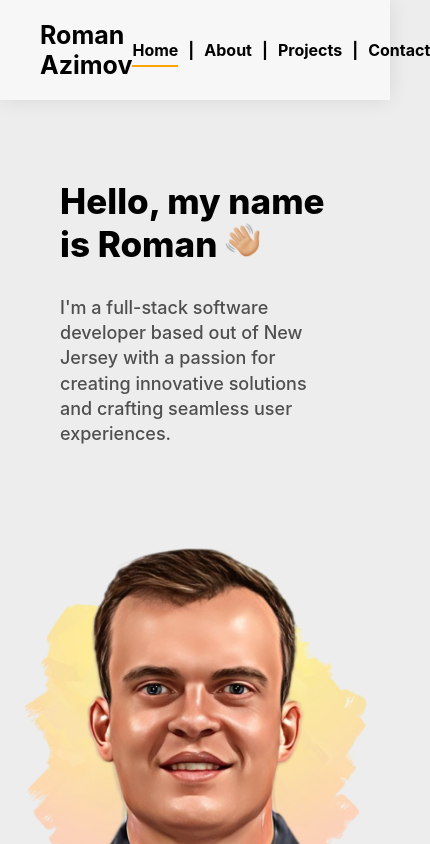
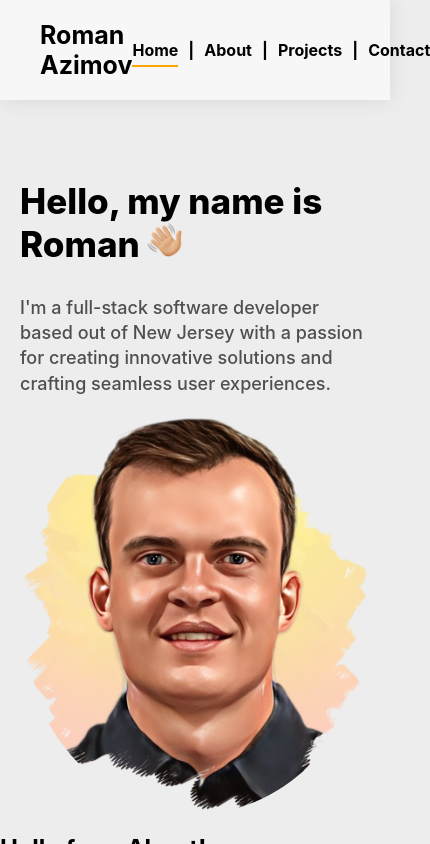
Before and after one commit to romanazimov/PersonalWebsite, a React (Create React App) app: page / in a window 390 px wide. Shown: the top 844 px of the page, 430 px wide, since content can reach past the window. Built offline with nearby package versions, Linux system fonts and the light colour scheme.

Commit message:
Minor home edits

```diff
--- a/src/Components/home/Home.css
+++ b/src/Components/home/Home.css
@@ -6,13 +6,22 @@
 
 #home {
     padding-top: 150px;
+    display: flex;
+    justify-content: center;
+}
+
+#home-logo {
+    pointer-events: none;
+    user-select: none;
 }
 
 #cont-bio {
     display: flex;
     justify-content: center;
+    align-items: center;
     gap: 5rem;
-    padding: 0 60px;
+    /* padding: 0 60px; */
+    max-width: 970px;
 }
 
 .short-bio {
@@ -31,6 +40,13 @@
 
 #hand {
     width: 50px;
+}
+
+@media (max-width: 1100px) {
+    #cont-bio {
+        padding: 0 60px;
+        gap: 0;
+    }
 }
 
 @media (max-width: 700px) {
--- a/src/Components/nav/Nav.js
+++ b/src/Components/nav/Nav.js
@@ -25,15 +25,13 @@ export default function Nav() {
 
     return (
         <nav>
-            <a href="/">
+            {/* <a href="/"> */}
                 <span id="home-logo">Roman Azimov</span>
-            </a>
+            {/* </a> */}
             <div id="routes">
-                <a href="#home">
-                    <CustomLink to="/" onClick={() => scrollToSection('home', '/')}>
-                        Home
-                    </CustomLink>
-                </a>
+                <CustomLink to="/" onClick={() => scrollToSection('home', '/')}>
+                    Home
+                </CustomLink>
                 <span className="seperator">|</span>
                 <CustomLink to="/about" onClick={() => scrollToSection('about', '/about')}>
 					About
--- a/src/styles/global.css
+++ b/src/styles/global.css
@@ -1,7 +1,8 @@
 .body-container {
-    max-width: 970px;
+    /* max-width: 970px; */
     margin: 0 auto;
-    position: relative;
+    display: flex;
+    flex-direction: column;
 }
 
 body {
```
